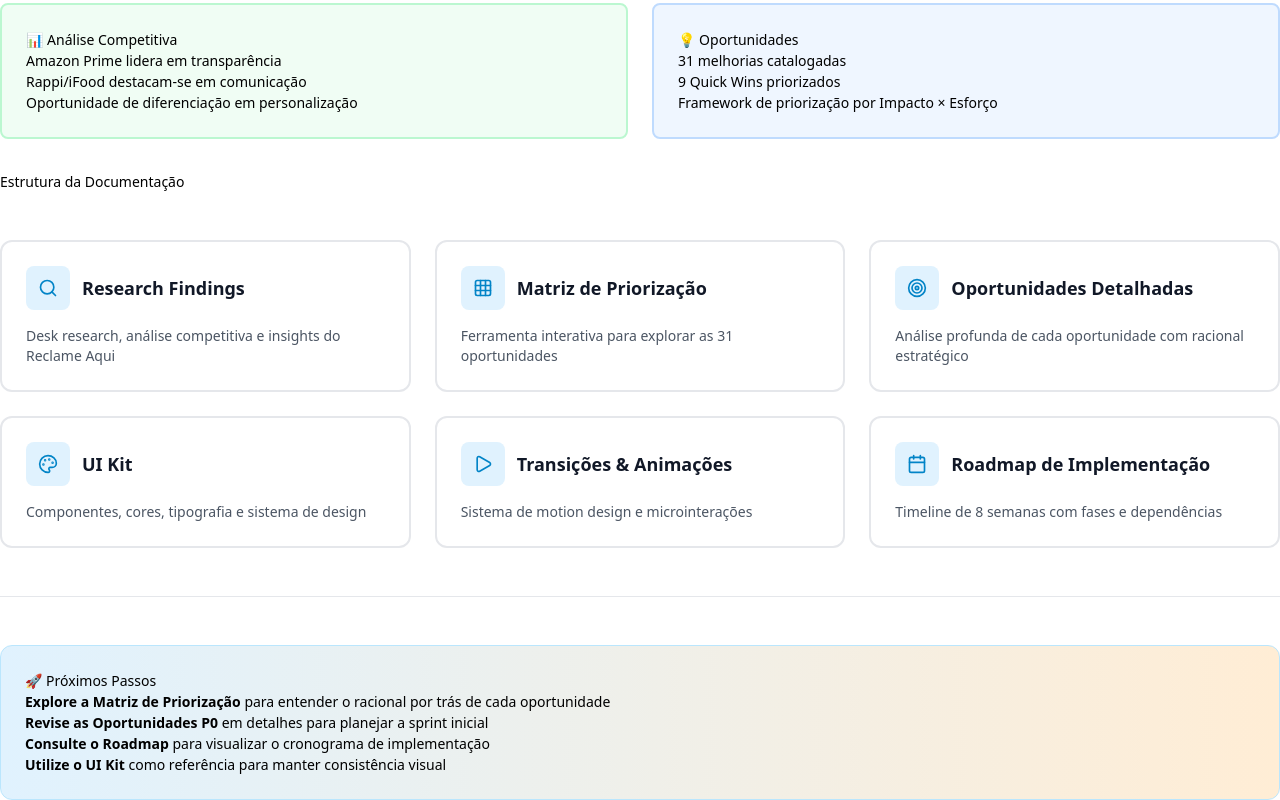
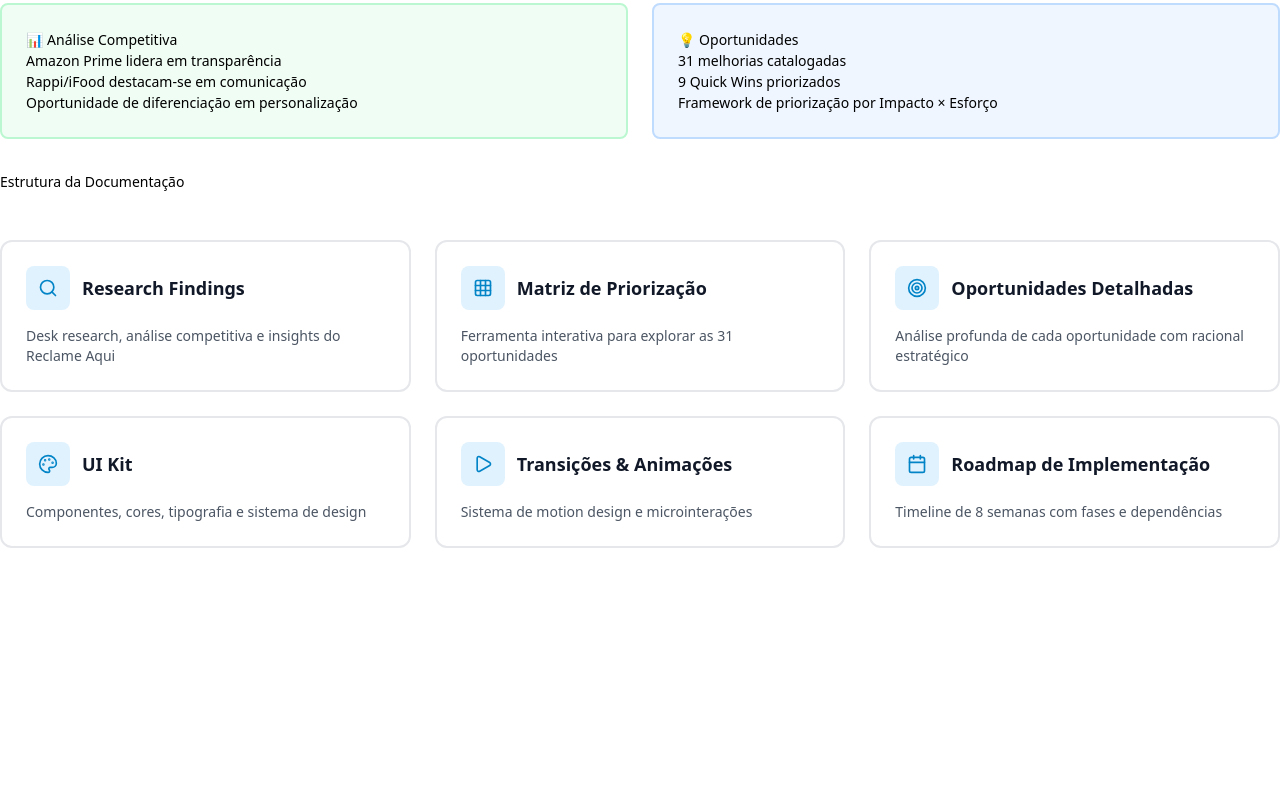
Before and after one commit to thaisnsouzaproductdesigner/Meli, a Next.js app: page / in a window 1280 px wide. Shown: the part 1449-2249 px from the top of the page. After the commit the page ends 2045 px from the top, so only its background shows below. Built offline with nearby package versions, Linux system fonts and the light colour scheme.

Commit message:
refactor: Remover seção Próximos Passos do Executive Summary

```diff
--- a/pages/index.mdx
+++ b/pages/index.mdx
@@ -152,14 +152,3 @@ import { CTASection } from '@/components/ui/CTASection'
     }
   ]}
 />
-
----
-
-<div className="mt-12 p-6 rounded-xl bg-gradient-to-r from-primary-100 to-accent-100 dark:from-primary-900 dark:to-accent-900 border border-primary-200 dark:border-primary-700">
-  ### 🚀 Próximos Passos
-
-  1. **Explore a Matriz de Priorização** para entender o racional por trás de cada oportunidade
-  2. **Revise as Oportunidades P0** em detalhes para planejar a sprint inicial
-  3. **Consulte o Roadmap** para visualizar o cronograma de implementação
-  4. **Utilize o UI Kit** como referência para manter consistência visual
-</div>
```
